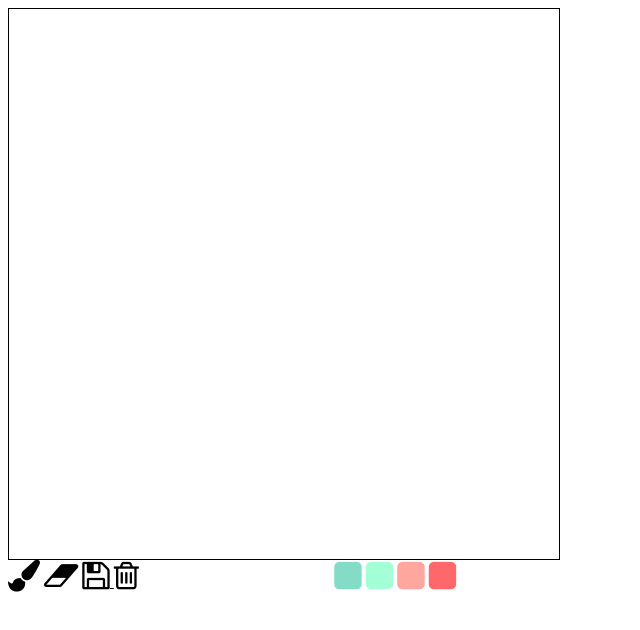
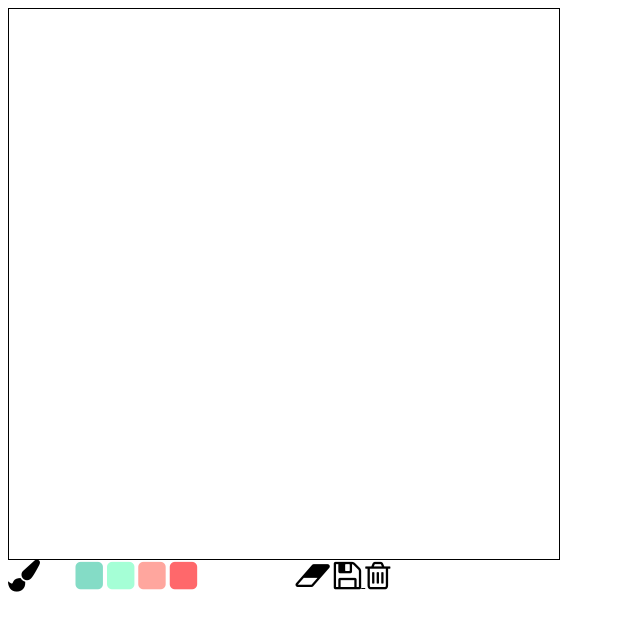
Before and after one commit to luongs/luongs.github.io, a plain HTML site: page canvas-palette/index.html in a window 1280 px wide. Shown: the whole page, without its empty margins (0-640 px from the left). Drawn offline with Linux system fonts and the light colour scheme.

Commit message:
Implement bug fixes

```diff
--- a/canvas-palette/index.html
+++ b/canvas-palette/index.html
@@ -13,11 +13,6 @@
   <canvas id="canvasInAPerfectWorld" width="550" height="550"></canvas>
   <br>
   <i class="fa fa-paint-brush" id="colorButton"></i>
-  <i class="fa fa-eraser" id="eraserButton"></i>
-  <a href="#" id="saveAs" download>
-    <i class="fa fa-floppy-o" id="saveButton"></i>
-  </a>
-  <i class="fa fa-trash-o" id="clearButton"></i>
   <span id="colorSquares">
     <i class="fa fa-square" id="colorSquare0" title="">  </i>
     <i class="fa fa-square" id="colorSquare1" title="">  </i>
@@ -28,6 +23,11 @@
     <i class="fa fa-square" id="colorSquare6" title="">  </i>
     <i class="fa fa-square" id="colorSquare7" title="">  </i>
   </span>
+  <i class="fa fa-eraser" id="eraserButton"></i>
+  <a href="#" id="saveAs" download>
+    <i class="fa fa-floppy-o" id="saveButton"></i>
+  </a>
+  <i class="fa fa-trash-o" id="clearButton"></i>
 </div>
 </body>
 </html>
--- a/canvas-palette/palette.js
+++ b/canvas-palette/palette.js
@@ -145,7 +145,8 @@ function incrementArrayIndex(index, array){
 };
 
 function clearCanvas(){
-  context.clearRect(0, 0, context.canvas.width, context.canvas.height);
+  context.fillStyle = "#ffffff";
+  context.fillRect(0, 0, context.canvas.width, context.canvas.height);
 }
 
 function clearArrays(){
--- a/canvas-palette/style.css
+++ b/canvas-palette/style.css
@@ -11,9 +11,11 @@
   color: black;
 }
 
-.palette span{
-  margin-left: 10em;
+
+#colorSquares i{
+  cursor: default;
 }
+
 canvas:active {
   cursor: default;
 }
```
